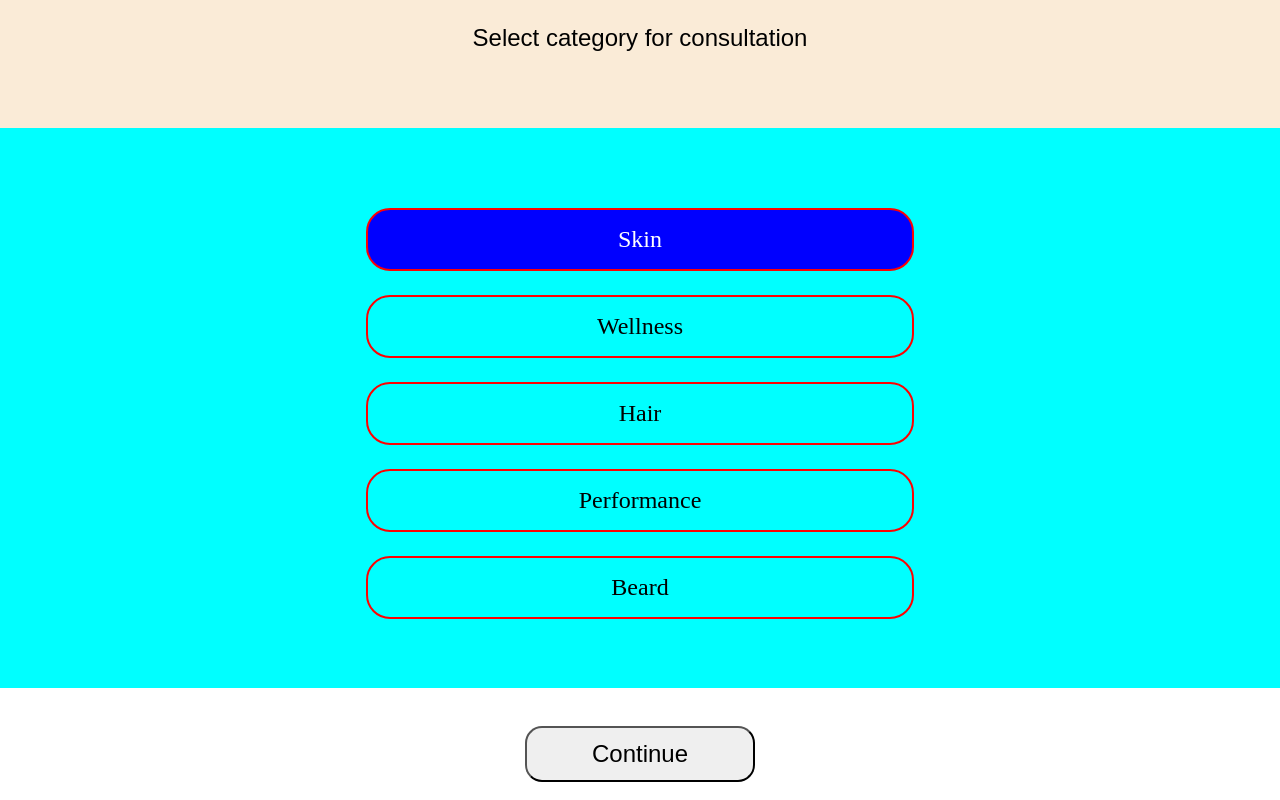
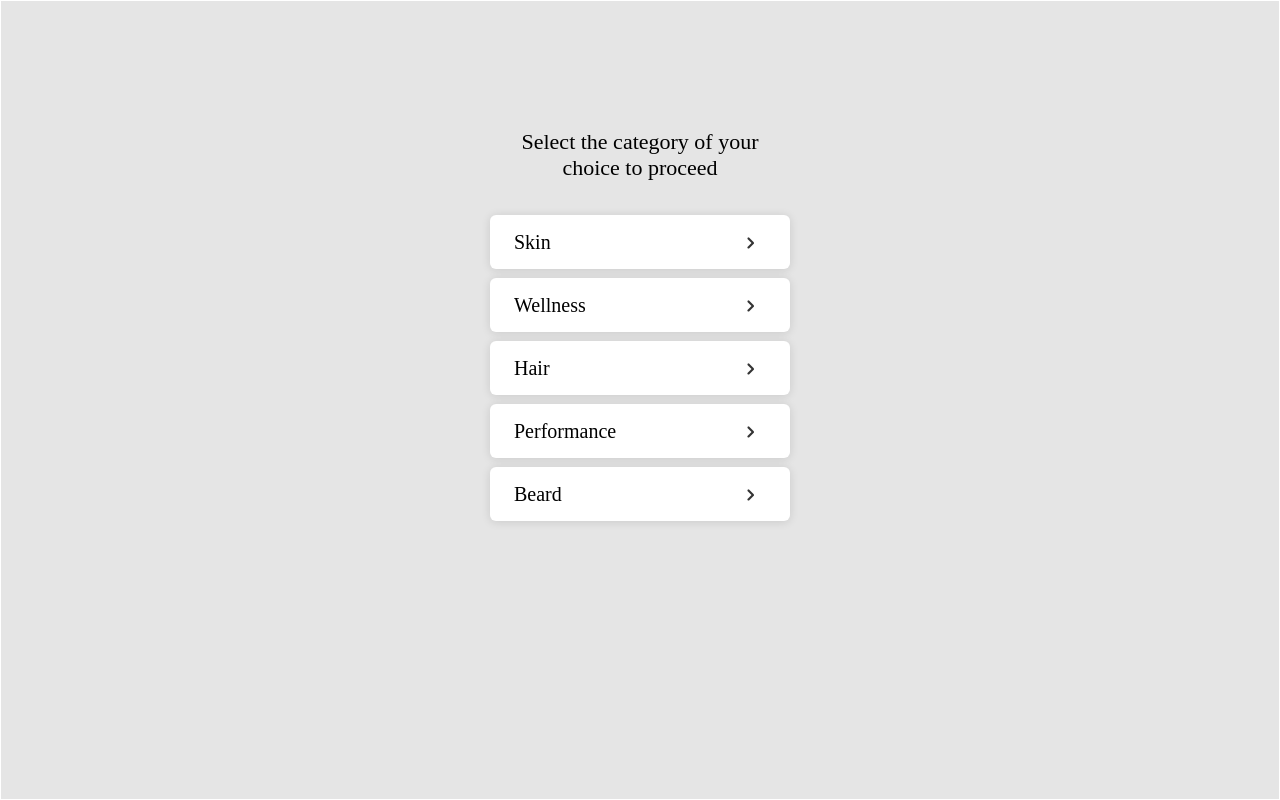
Before and after one commit to ShubhamAgarwal-GHC/GHC-consultation-personal, a React (Create React App) app: page / in a window 1280 px wide. Both pictures are taken after a click on the button "Start Assessment". Built offline with nearby package versions, Linux system fonts and the light colour scheme.

Commit message:
Category css desktop

```diff
--- a/src/Components/Category.jsx
+++ b/src/Components/Category.jsx
@@ -1,13 +1,13 @@
-import React, { useContext, useEffect, useState } from "react";
+import React, { useContext } from "react";
 import { useNavigate, useLocation } from "react-router-dom";
 import { CATEGORIES_FOR_ASSESSMENT } from "../Constants/Consultation";
 import CONSTANT from "../Constants/constant.json";
 import { Context } from "./Store";
+import categoryContinueArrow from "../Images/category-continue-arrow.png";
 
 import "../Css/Category.css";
 
 const Category = () => {
-  const [selectedCategory, setSelectedCategory] = useState(0);
   const [consultDataState, setConsultDataState] = useContext(Context);
   const navigate = useNavigate();
   const location = useLocation();
@@ -15,23 +15,8 @@ const Category = () => {
   const ASSESSMENT_TYPE = location.state.cardType.toUpperCase();
   const CATEGORIES = CATEGORIES_FOR_ASSESSMENT[BRAND][ASSESSMENT_TYPE];
 
-  useEffect(() => {
-    console.log('selectedCategory:', selectedCategory);
-    setConsultDataState((previousState) => {
-      return {
-        ...previousState,
-        user_survey : []
-      }
-    })
-  }, [selectedCategory]);
-
-
   const handleClick = (index) => {
-    setSelectedCategory(index);
-  };
-
-  const handleContinue = () => {
-    const category = CATEGORIES[selectedCategory].toUpperCase();
+    const category = CATEGORIES[index].toUpperCase();
     setConsultDataState((prevState) => {
       prevState.category = category;
       return prevState;
@@ -44,30 +29,30 @@ const Category = () => {
         assessmentType: ASSESSMENT_TYPE,
       },
     });
-  }
+  };
 
   return (
-    <>
-      <div className="category-heading">{CONSTANT.SELECT_CATEGORY}</div>
+    <div className="category">
+      <div className="category-heading">
+        <h1>{CONSTANT.SELECT_CATEGORY}</h1>
+      </div>
       <div className="category-container">
         <div className="cateorgy-lists">
           {CATEGORIES.map((category, index) => {
             return (
-              <li
-              className={selectedCategory === index ? 'selected' : ''}
-                key={index}
-                onClick={() => handleClick(index)}
-              >
-                {category}
-              </li>
+              <div key={index} className="cateorgy-lists-item" onClick={() => handleClick(index)}>
+                <li>
+                  {category}
+                </li>
+                <div className="categoryContinueArrow">
+                  <img src={categoryContinueArrow} alt="" />
+                </div>
+              </div>
             );
           })}
         </div>
       </div>
-      <div className="button-category">
-      <button className="btn" onClick={() => handleContinue()}>Continue</button>
-      </div>
-    </>
+    </div>
   );
 };
 
--- a/src/Constants/constant.json
+++ b/src/Constants/constant.json
@@ -11,6 +11,6 @@
     "BANNER_IMAGE_SRC" : "https://cdn.shopify.com/s/files/1/0638/1391/0746/files/Doctor.png?v=1649252836",
     "START_YOUR_SELF_ASSESSMENT" : "Start Your Self Assessment",
     "GET_TO_KNOW_YOUR_NEEDS" : "Get to know your needs better with just few clicks",
-    "SELECT_CATEGORY" : "Select category for consultation",
+    "SELECT_CATEGORY" : "Select the category of your choice to proceed",
     "WE_RECOMMEND_ONLY_THE_BEST" : "We Recommend only the best for you"
 }
--- a/src/Css/Category.css
+++ b/src/Css/Category.css
@@ -1,3 +1,85 @@
+.category {
+    border: 1px solid white;
+    background: #E5E5E5;
+    height: 100vh;
+    box-sizing: border-box;
+}
+
+.category-heading {
+    /* border: 2px solid gray; */
+    display: flex;
+    justify-content: center;
+    margin: auto;
+    box-sizing: border-box;
+    width: 272px;
+    height: 52px;
+    margin-top: 10%;
+}
+
+.category-container {
+    /* border: 2px solid pink; */
+    display: flex;
+    justify-content: center;
+    margin-top: 2%;
+}
+
+.cateorgy-lists {
+    /* border: 2px solid yellow; */
+    display: flex;
+    flex-direction: column;
+}
+
+.cateorgy-lists-item {
+    /* border: 2px solid black; */
+    width: 300px;
+    height: 54px;
+    margin-top: 3%;
+    background: #FFFFFF;
+    display: flex;
+    justify-content: space-between;
+    box-shadow: 0px 1px 10px rgba(0, 0, 0, 0.12);
+    border-radius: 6px;
+    align-items: center;
+    font-family: 'Futura Hv BT';
+    font-style: normal;
+    font-weight: 400;
+    font-size: 20px;
+    line-height: 24px;
+}
+.cateorgy-lists-item > li{
+    list-style: none;
+    padding-left: 8%;
+}
+
+.category-heading>h1 {
+    font-family: Futura Md BT;
+    font-size: 22px;
+    font-weight: 400;
+    line-height: 26px;
+    letter-spacing: 0em;
+    text-align: center;
+}
+.cateorgy-lists-item:hover {
+    transform: scale(1.1);
+    cursor: pointer;
+}
+.categoryContinueArrow{
+    padding-right: 12%;
+}
+
+
+
+
+
+
+
+
+
+
+
+/*
+
+
 .category-container {
     display: flex;
     background: aqua;
@@ -16,7 +98,6 @@
 }
 
 .cateorgy-lists {
-    /* border: 2px solid black; */
     margin: 0;
     padding: 7vh;
 }
@@ -75,7 +156,6 @@ li.selected {
     }
 
     .cateorgy-lists {
-        /* border: 2px solid black; */
         margin: 0;
         padding: 0vh;
         display: grid;
@@ -111,4 +191,4 @@ li.selected {
         display: grid;
         margin: auto;
     }
-}
+} */
```
Also changed, not shown: src/Images/category-continue-arrow.png (added).
